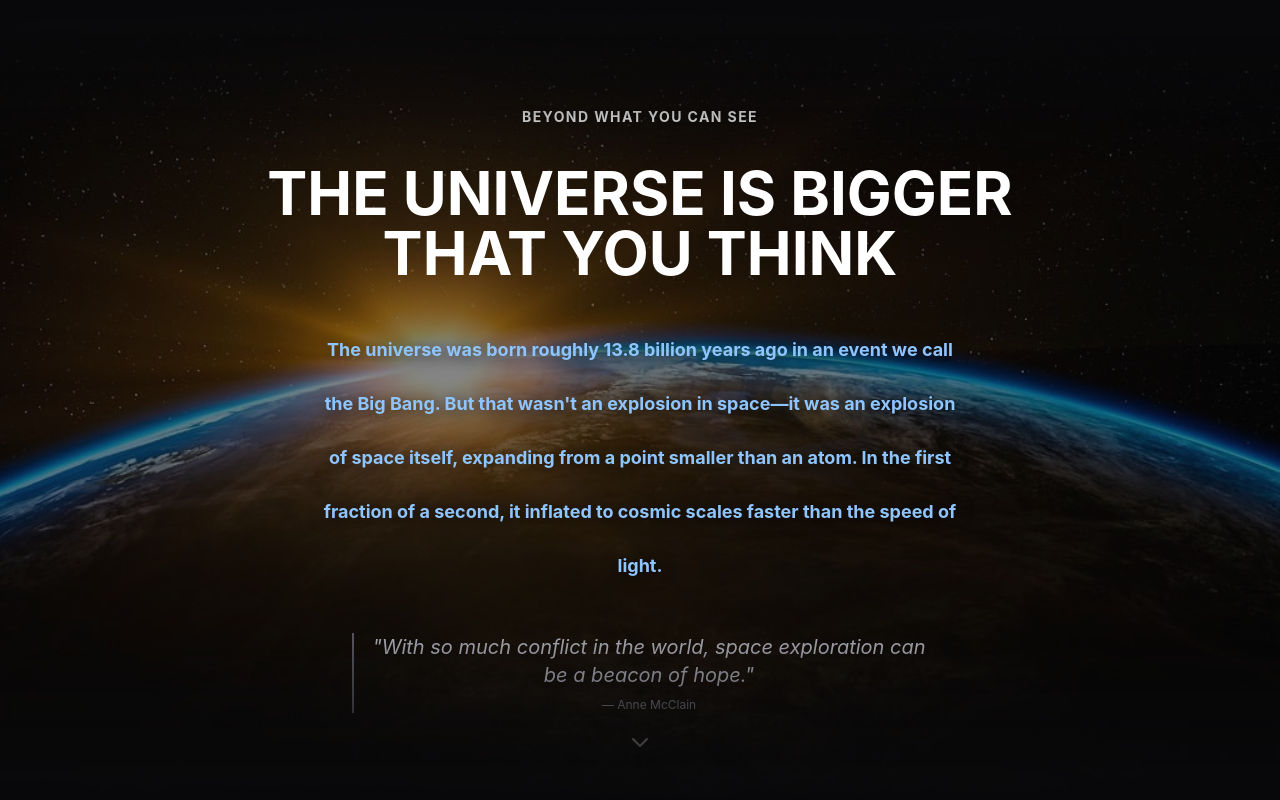
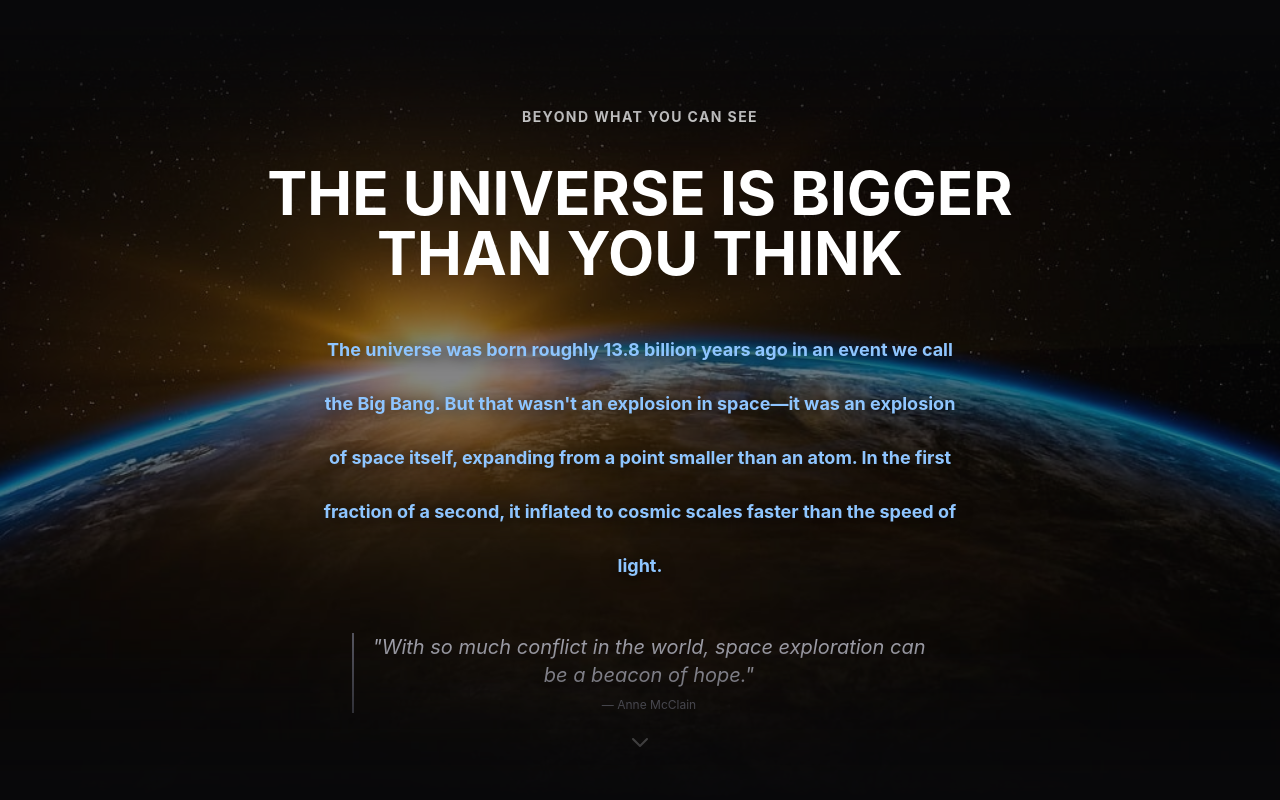
Before and after one commit to 0xRafay/mazin-website, a website: page index.html in a window 1280 px wide. Shown: the top 800 px of the page. Drawn offline with Linux system fonts and the light colour scheme.

Commit message:
fix: typo

```diff
--- a/index.html
+++ b/index.html
@@ -26,7 +26,7 @@
             Beyond what you can see
           </h2>
           <h1 class="text-6xl uppercase font-bold pt-5">
-            the universe is bigger that you think
+            the universe is bigger than you think
           </h1>
           <p
             class="text-lg text-blue-300 font-bold leading-[3] pt-10 pl-30 pr-30 drop-shadow-[0_2px_8px_rgba(0,0,0,0.8)]"
```
